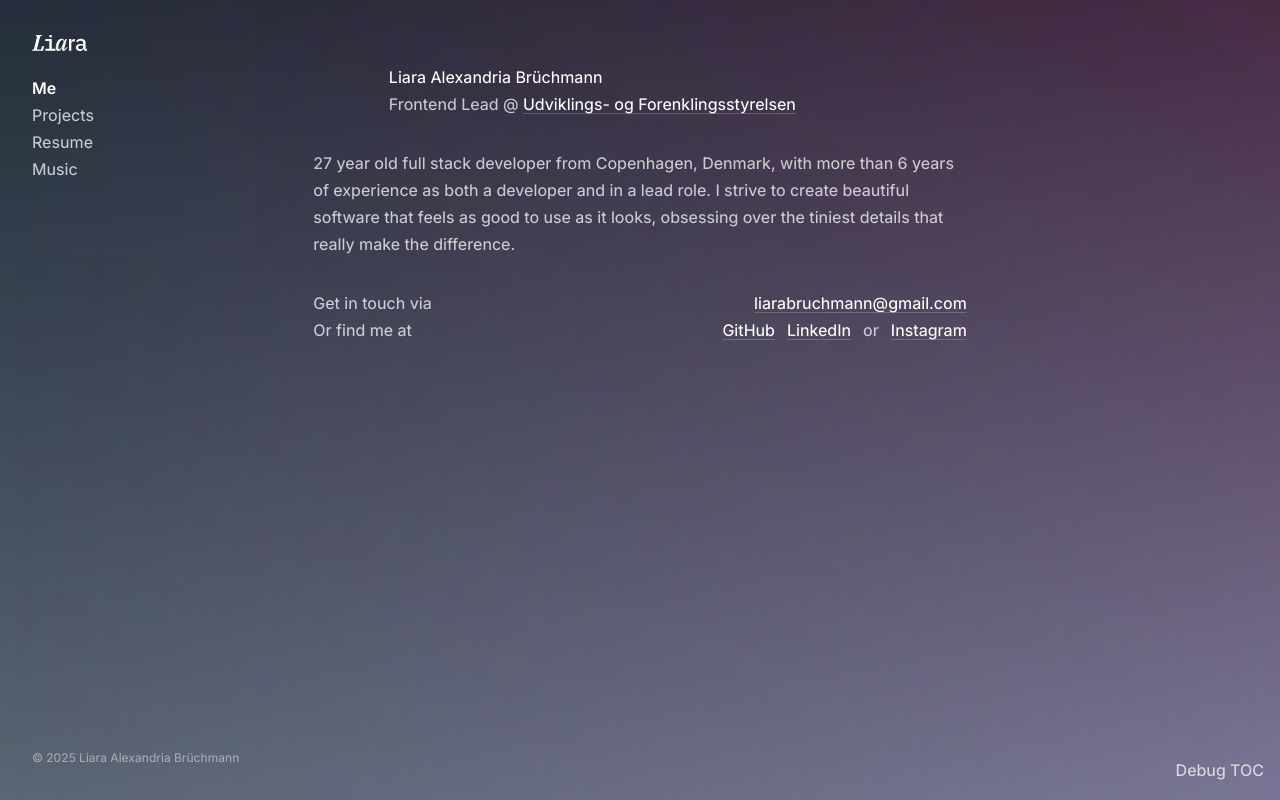
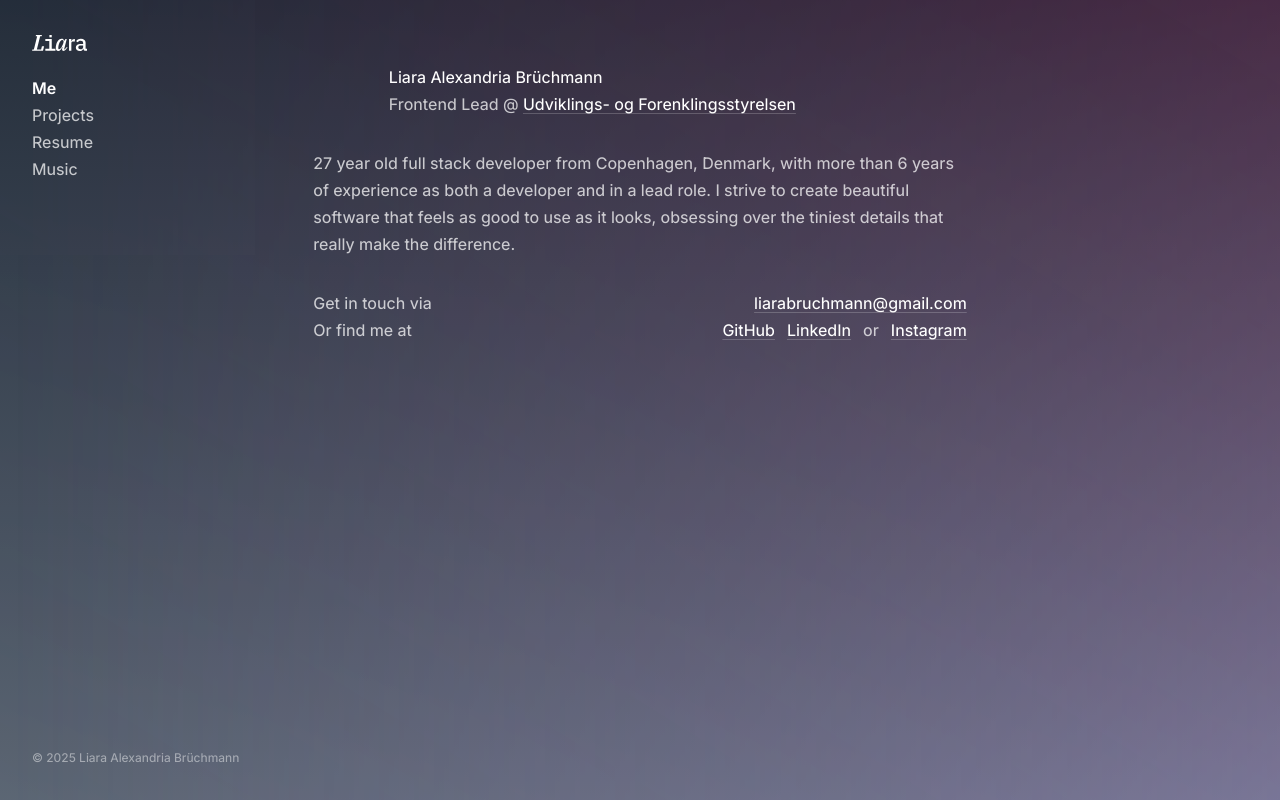
Before and after one commit to alexampersandria/www, a SvelteKit app: page / in a window 1280 px wide. Built offline with nearby package versions, Linux system fonts and the light colour scheme.

Commit message:
fix: rm debug button

```diff
--- a/src/routes/+layout.svelte
+++ b/src/routes/+layout.svelte
@@ -71,12 +71,6 @@ let pagetitle = $derived.by(() => {
   }
 })
 
-const debugtoc = () => {
-  let toc = generateTableOfContents(main)
-  console.log('debug', toc)
-  console.log('derived', tableofcontents)
-}
-
 watch(
   () => main,
   () => {
@@ -101,13 +95,6 @@ watch(
     <div class="navigation-wrapper">
       <Navigation />
     </div>
-
-    <button
-      onclick={debugtoc}
-      class="plain"
-      style="position: fixed; bottom: 1rem; right: 1rem; z-index: 1000;">
-      Debug TOC
-    </button>
 
     <div class="viewport" bind:this={viewport}>
       {#key page.route.id}
```
